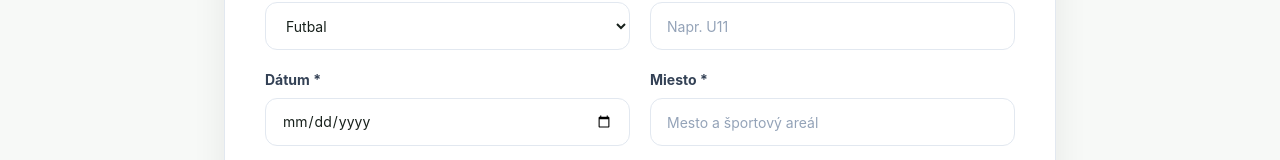
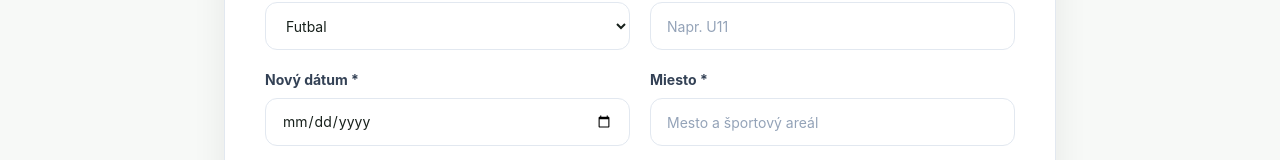
Before and after one commit to Geistrocco/project-arena, a Next.js app: page /vytvorit-turnaj in a window 1280 px wide. Shown: the part 520-680 px from the top of the page. Built offline with nearby package versions, Linux system fonts and the light colour scheme; no server answers; the database is empty.

Commit message:
Doplniť opakovanie turnaja (4/5)

```diff
--- a/components/create-tournament-form.tsx
+++ b/components/create-tournament-form.tsx
@@ -3,17 +3,19 @@ import { useState } from "react";
 import { ClubPicker } from "@/components/club-picker";
 import type { Club } from "@/types/club";
 import { createTournament } from "@/app/vytvorit-turnaj/actions";
+import type { TournamentRepeatSource } from "@/lib/tournaments";
 
-export function CreateTournamentForm({ clubs }: { clubs: Club[] }) {
-  const [selected, setSelected] = useState<string[]>([]);
+export function CreateTournamentForm({ clubs, repeatSource }: { clubs: Club[]; repeatSource?: TournamentRepeatSource | null }) {
+  const [selected, setSelected] = useState<string[]>(repeatSource?.clubIds ?? []);
   return <form action={createTournament} className="rounded-3xl border bg-white p-6 shadow-card sm:p-10">
-    <Section n="01" title="Základné informácie"><div className="sm:col-span-2"><Field label="Názov turnaja" name="name" placeholder="Napr. Summer Cup 2027"/></div><Select label="Šport" name="sport" options={["Futbal","Hokej","Florbal","Tenis","Basketbal"]}/><Field label="Veková kategória" name="category" placeholder="Napr. U11"/><Field label="Dátum" name="date" type="date"/><Field label="Miesto" name="place" placeholder="Mesto a športový areál"/></Section>
-    <Section n="02" title="Formát turnaja"><Field label="Počet tímov" name="teams" type="number" min={2}/><Field label="Počet ihrísk alebo plôch" name="fields" type="number" min={1}/><Field label="Dĺžka zápasu (min)" name="duration" type="number" min={1}/><Field label="Štartovné (€)" name="fee" type="number" min={0}/></Section>
-    <ChoiceSection/><div className="mt-9 border-t pt-9"><ClubPicker clubs={clubs} selected={selected} onChange={setSelected}/></div><div className="mt-10 flex justify-end border-t pt-8"><button className="btn-primary w-full justify-center sm:w-auto" type="submit">Uložiť a zverejniť turnaj</button></div>
+    {repeatSource && <div className="mb-8 rounded-2xl border border-arena-200 bg-arena-50 px-5 py-4"><p className="font-bold text-arena-800">Vytvárate nový turnaj podľa „{repeatSource.name}“</p><p className="mt-1 text-sm text-arena-700">Vyberte nový dátum a skontrolujte predvyplnené údaje. Prihlášky, nominácie ani výsledky sa nekopírujú.</p></div>}
+    <Section n="01" title="Základné informácie"><div className="sm:col-span-2"><Field label="Názov turnaja" name="name" placeholder="Napr. Summer Cup 2027" defaultValue={repeatSource?.name}/></div><Select label="Šport" name="sport" options={["Futbal","Hokej","Florbal","Tenis","Basketbal"]} defaultValue={repeatSource?.sport}/><Field label="Veková kategória" name="category" placeholder="Napr. U11" defaultValue={repeatSource?.category}/><Field label="Nový dátum" name="date" type="date"/><Field label="Miesto" name="place" placeholder="Mesto a športový areál" defaultValue={repeatSource?.place}/></Section>
+    <Section n="02" title="Formát turnaja"><Field label="Počet tímov" name="teams" type="number" min={2} defaultValue={repeatSource?.capacity}/><Field label="Počet ihrísk alebo plôch" name="fields" type="number" min={1} defaultValue={repeatSource?.playingFields}/><Field label="Dĺžka zápasu (min)" name="duration" type="number" min={1} defaultValue={repeatSource?.matchDuration}/><Field label="Štartovné (€)" name="fee" type="number" min={0} defaultValue={repeatSource?.fee}/></Section>
+    <ChoiceSection tournamentType={repeatSource?.tournamentType} teamVisibility={repeatSource?.teamVisibility}/><div className="mt-9 border-t pt-9"><ClubPicker clubs={clubs} selected={selected} onChange={setSelected} initialCustomTeams={repeatSource?.customTeams}/></div><div className="mt-10 flex justify-end border-t pt-8"><button className="btn-primary w-full justify-center sm:w-auto" type="submit">Uložiť a zverejniť turnaj</button></div>
   </form>;
 }
 function Section({ n,title,children }:{n:string;title:string;children:React.ReactNode}) { return <fieldset className="mb-9 grid gap-5 border-b pb-9 sm:grid-cols-2"><legend className="mb-6 flex gap-3 text-xl font-extrabold"><span className="text-xs text-arena-600">{n}</span>{title}</legend>{children}</fieldset>; }
-function Field({label,name,type="text",placeholder,min}:{label:string;name:string;type?:string;placeholder?:string;min?:number}) { return <label><span className="label">{label} *</span><input className="field" name={name} type={type} placeholder={placeholder} min={min} required/></label>; }
-function Select({label,name,options}:{label:string;name:string;options:string[]}) { return <label><span className="label">{label} *</span><select className="field" name={name}>{options.map(x=><option key={x}>{x}</option>)}</select></label>; }
-function ChoiceSection() { return <><fieldset className="border-b pb-9"><legend className="mb-6 flex gap-3 text-xl font-extrabold"><span className="text-xs text-arena-600">03</span>Typ turnaja</legend><div className="grid gap-3">{[["Verejný","Turnaj sa zobrazí v katalógu a tímy môžu posielať prihlášky."],["Pozvánkový","Turnaj je dostupný iba cez pozvánku."],["Kombinovaný","Pozvánky aj verejné prihlášky."]].map(([v,d],i)=><Radio key={v} name="type" value={v} desc={d} checked={i===0}/>)}</div></fieldset><fieldset className="mt-9 border-b pb-9"><legend className="mb-6 flex gap-3 text-xl font-extrabold"><span className="text-xs text-arena-600">04</span>Zobrazenie prihlásených tímov</legend><div className="grid gap-3 sm:grid-cols-3">{["Zobrazovať všetkým","Iba prijatým tímom","Nezobrazovať"].map((v,i)=><Radio key={v} name="visibility" value={v} checked={i===0}/>)}</div></fieldset></>; }
+function Field({label,name,type="text",placeholder,min,defaultValue}:{label:string;name:string;type?:string;placeholder?:string;min?:number;defaultValue?:string|number}) { return <label><span className="label">{label} *</span><input className="field" name={name} type={type} placeholder={placeholder} min={min} defaultValue={defaultValue} required/></label>; }
+function Select({label,name,options,defaultValue}:{label:string;name:string;options:string[];defaultValue?:string}) { return <label><span className="label">{label} *</span><select className="field" name={name} defaultValue={defaultValue}>{options.map(x=><option key={x}>{x}</option>)}</select></label>; }
+function ChoiceSection({ tournamentType = "Verejný", teamVisibility = "Zobrazovať všetkým" }:{tournamentType?:string;teamVisibility?:string}) { return <><fieldset className="border-b pb-9"><legend className="mb-6 flex gap-3 text-xl font-extrabold"><span className="text-xs text-arena-600">03</span>Typ turnaja</legend><div className="grid gap-3">{[["Verejný","Turnaj sa zobrazí v katalógu a tímy môžu posielať prihlášky."],["Pozvánkový","Turnaj je dostupný iba cez pozvánku."],["Kombinovaný","Pozvánky aj verejné prihlášky."]].map(([v,d])=><Radio key={v} name="type" value={v} desc={d} checked={v===tournamentType}/>)}</div></fieldset><fieldset className="mt-9 border-b pb-9"><legend className="mb-6 flex gap-3 text-xl font-extrabold"><span className="text-xs text-arena-600">04</span>Zobrazenie prihlásených tímov</legend><div className="grid gap-3 sm:grid-cols-3">{["Zobrazovať všetkým","Iba prijatým tímom","Nezobrazovať"].map((v)=><Radio key={v} name="visibility" value={v} checked={v===teamVisibility}/>)}</div></fieldset></>; }
 function Radio({name,value,desc,checked}:{name:string;value:string;desc?:string;checked?:boolean}) { return <label className="flex cursor-pointer gap-3 rounded-2xl border p-4 hover:border-arena-500 has-[:checked]:border-arena-500 has-[:checked]:bg-arena-50"><input className="mt-1 accent-arena-600" type="radio" name={name} value={value} defaultChecked={checked}/><span><b className="block text-sm">{value}</b>{desc&&<span className="text-xs text-slate-500">{desc}</span>}</span></label>; }
```
